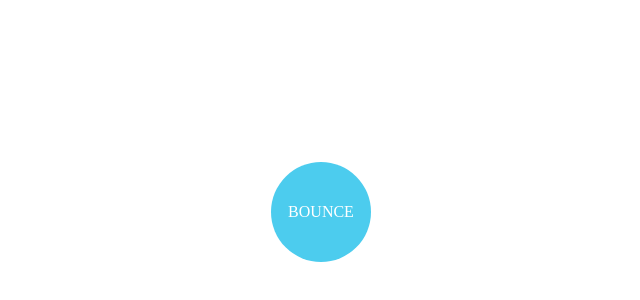
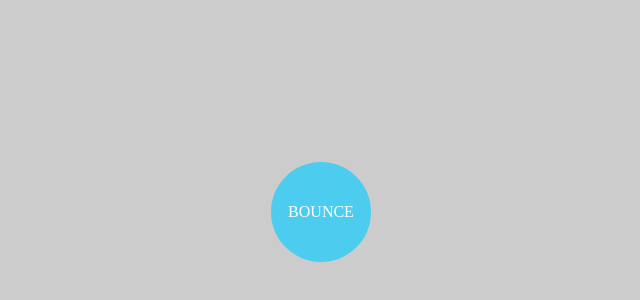
Before and after one commit to CestcaVision/bouncing-ball, a plain HTML site: page index.html in a window 1280 px wide. Shown: the part 196-496 px from the top of the page, without its empty margins (319-959 px from the left). Drawn offline with Linux system fonts and the light colour scheme.

Commit message:
Update main.css

```diff
--- a/main.css
+++ b/main.css
@@ -2,7 +2,8 @@ body{
   display: flex;
   justify-content: center;
   align-items: center;
-  height:100vh
+  height:100vh;
+  background:#ccc;
 }
 .bounce {
   width:100px;
```
